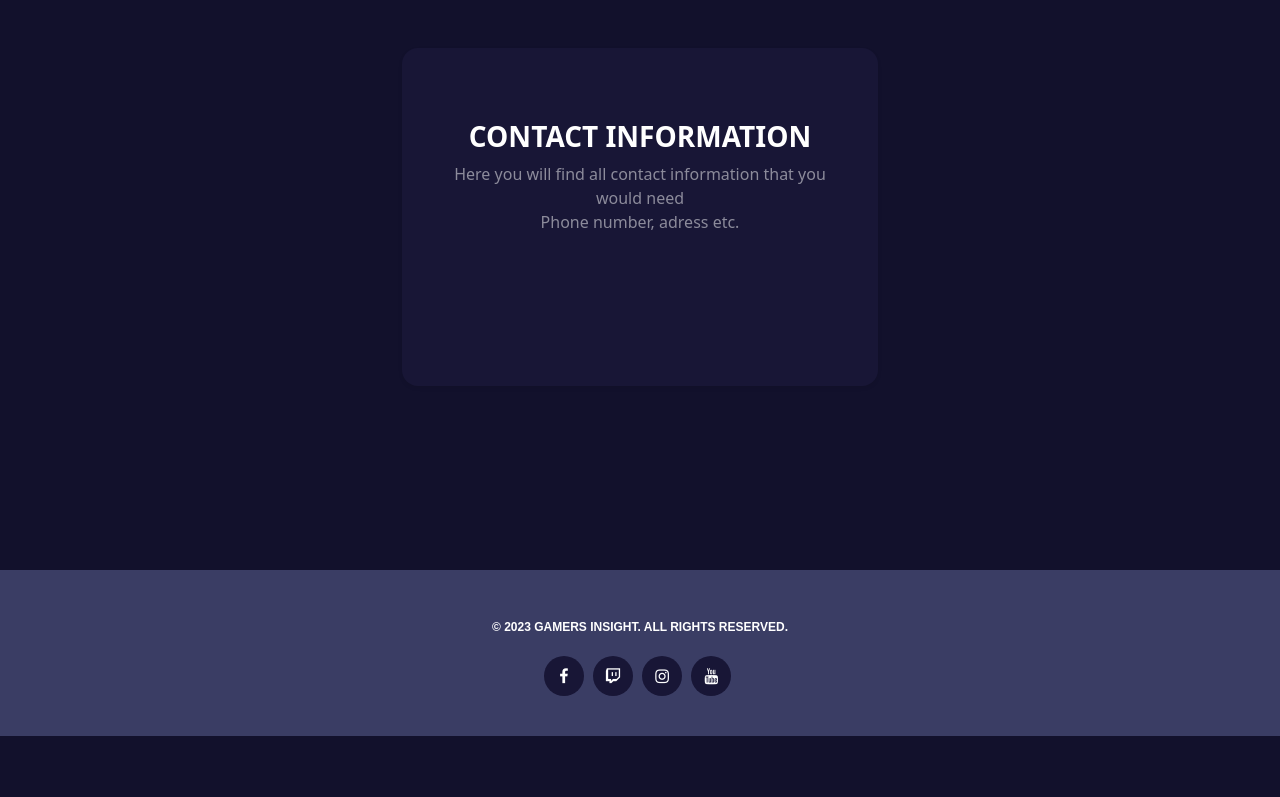
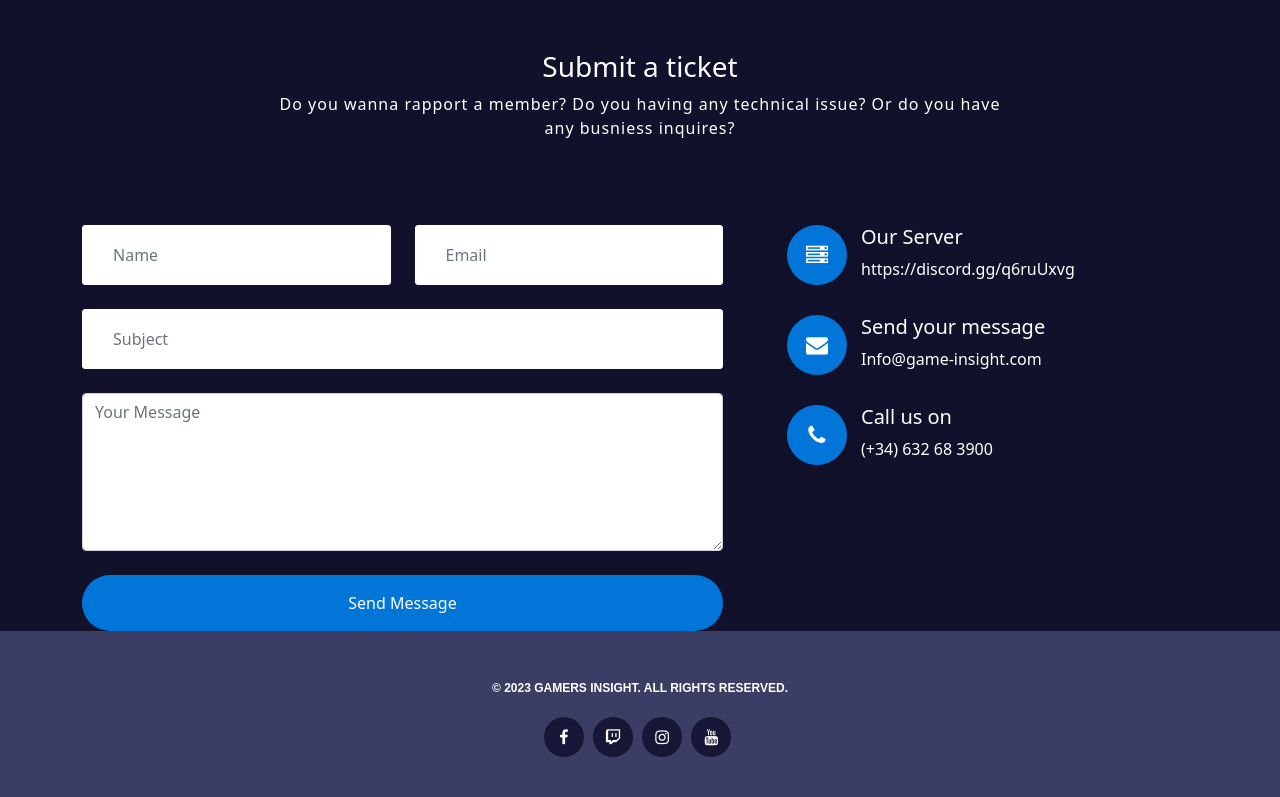
Before and after one commit to KimBergstroem/gamers_insight-CRUD-Blog-App, a Django app: page /contactus/ in a window 1280 px wide. Shown: the part 64-861 px from the top of the page. Before the commit the page ends 800 px from the top, so only its background shows below. Run offline with Django 3.2, Linux system fonts and the light colour scheme.

Commit message:
style: add content and bootstrap style to contact page

```diff
--- a/static/css/style.css
+++ b/static/css/style.css
@@ -342,6 +342,105 @@ img {
   }
 
 
+/* Contactus Section
+---------------------*/
+.contact-area {
+  background-attachment: fixed;
+  background-size: cover;
+  background-position: center;
+}
+
+.contact input {
+  background: #fff;
+  border: 1px solid #fff;
+  border-radius: 3px;
+  -webkit-box-shadow: none;
+  box-shadow: none;
+  color: #232434;
+  font-size: 16px;
+  height: 60px;
+  padding: 10px;
+  width: 100%;
+  padding-left: 30px;
+  -webkit-transition: all 0.3s ease 0s;
+  -o-transition: all 0.3s ease 0s;
+  transition: all 0.3s ease 0s;
+}
+
+.btn-contact-bg {
+  border-radius: 30px;
+  color: #fff;
+  outline: medium none !important;
+  padding: 15px 27px;
+  text-transform: capitalize;
+  -webkit-transition: all 0.3s ease 0s;
+  -o-transition: all 0.3s ease 0s;
+  transition: all 0.3s ease 0s;
+  background: #0275d8;
+  cursor: pointer;
+  width: 100%;
+}
+
+.single_address {
+  overflow: hidden;
+  margin-bottom: 10px;
+  padding-left: 40px;
+}
+
+.single_address i {
+  background: #0275d8;;
+  color: #fff;
+  border-radius: 30px;
+  width: 60px;
+  height: 60px;
+  line-height: 60px;
+  text-align: center;
+  float: left;
+  margin-right: 14px;
+  font-size: 22px;
+  -webkit-box-shadow: 0 5px 30px 0 rgba(0, 0, 0, 0.1);
+  box-shadow: 0 5px 30px 0 rgba(0, 0, 0, 0.1);
+  margin-bottom: 20px;
+  -webkit-transition: all 0.3s ease 0s;
+  -o-transition: all 0.3s ease 0s;
+  transition: all 0.3s ease 0s;
+}
+
+.single_address h4 {
+  margin-bottom: 0px;
+  overflow: hidden;
+  font-weight: 600;
+}
+
+.single_address p {
+  overflow: hidden;
+  margin-top: 5px;
+}
+
+.section-title p {
+  padding: 0 10px;
+  width: 70%;
+  margin: auto;
+  letter-spacing: 1px;
+}
+
+.section-title {
+  margin-bottom: 60px;
+}
+
+@media only screen and (max-width:768px) {
+  .contact {
+      margin-bottom: 60px;
+  }
+}
+
+@media only screen and (max-width:768px) {
+  .single_address {
+      padding-left: 0px;
+  }
+}
+
+
 /* Footer Section
 ---------------------*/
 .footer_profile{margin-bottom:40px;}
--- a/templates/contactus.html
+++ b/templates/contactus.html
@@ -2,26 +2,55 @@
 
 {% block content %}
 
- <section>
-    <div class="container py-5 h-100">
-        <div class="row d-flex justify-content-center align-items-center h-100">
-            <div class="col-8 col-md-8 col-lg-8 mx-auto" style="max-width: 500px;">
-                <div class="card bg-clr-dom-light text-white shadow-sm" style="border-radius: 1rem;">
-                    <div class="card-body p-5 text-center">
-                        <div class="mb-md-2 mt-md-4 pb-5">
-
-                            <h3 class="fw-bold mb-2 text-uppercase">Contact Information</h3>
-                            <p class="text-white-50 mb-5">
-                                Here you will find all contact information that you would need<br>
-                                Phone number, adress etc.
-
-                            </p>
-
-                        </div>
-                    </div>
-                </div>
-            </div>
-        </div>
-</section>
+<div id="contact" class="contact-area section-padding">
+	<div class="container">
+		<div class="section-title text-center text-white list-header">
+			<h3>Submit a ticket</h3>
+			<p>Do you wanna rapport a member? Do you having any technical issue? Or do you have any busniess inquires?</p>
+		</div>
+		<div class="row">
+			<div class="col-lg-7">
+				<div class="contact">
+					<form class="form" name="enq" method="post" action="contact.php" onsubmit="return validation();">
+						<div class="row">
+							<div class="form-group col-md-6 mb-4">
+								<input type="text" name="name" class="form-control" placeholder="Name" required="required">
+							</div>
+							<div class="form-group col-md-6 mb-4">
+								<input type="email" name="email" class="form-control" placeholder="Email" required="required">
+							</div>
+							<div class="form-group col-md-12 mb-4">
+								<input type="text" name="subject" class="form-control" placeholder="Subject" required="required">
+							</div>
+							<div class="form-group col-md-12 mb-4">
+								<textarea rows="6" name="message" class="form-control" placeholder="Your Message" required="required"></textarea>
+							</div>
+							<div class="col-md-12 text-center">
+								<button type="submit" value="Send message" name="submit" id="submitButton" class="btn btn-contact-bg" title="Submit Your Message!">Send Message</button>
+							</div>
+						</div>
+					</form>
+				</div>
+			</div><!--- END COL -->
+			<div class="col-lg-5 text-white">
+				<div class="single_address">
+					<i class="fa fa-server"></i>
+					<h5>Our Server</h5>
+					<p>https://discord.gg/q6ruUxvg</p>
+				</div>
+				<div class="single_address">
+					<i class="fa fa-envelope"></i>
+					<h5>Send your message</h5>
+					<p>Info@game-insight.com</p>
+				</div>
+				<div class="single_address">
+					<i class="fa fa-phone"></i>
+					<h5>Call us on</h5>
+					<p>(+34) 632 68 3900</p>
+				</div>
+			</div>
+		</div>
+	</div>
+</div>
 
 {%endblock%}
```
